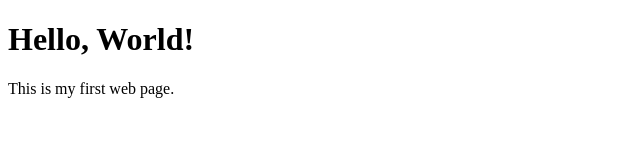
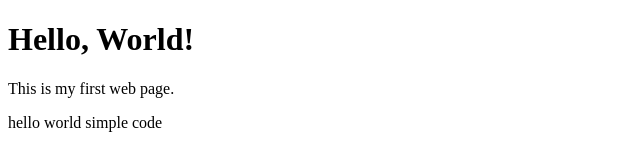
Before and after one commit to reddy4141/govt-job, a plain HTML site: page index.html in a window 1280 px wide. Shown: the whole page, without its empty margins (0-640 px from the left). Drawn offline with Linux system fonts and the light colour scheme.

Commit message:
Update index.html reddy

```diff
--- a/index.html
+++ b/index.html
@@ -8,3 +8,4 @@
        <p>This is my first web page.</p>
    </body>
    </html>
+hello world simple code
```
